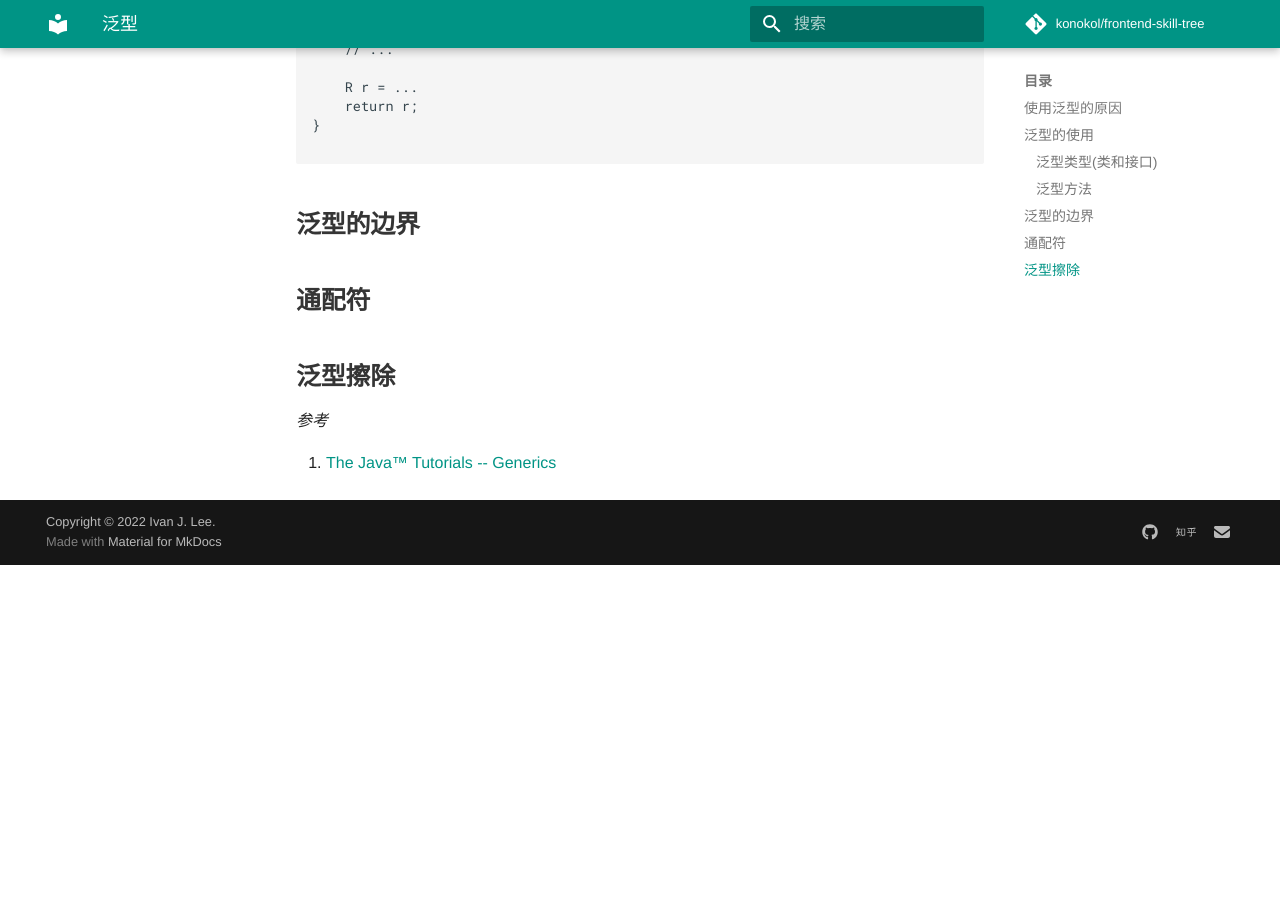
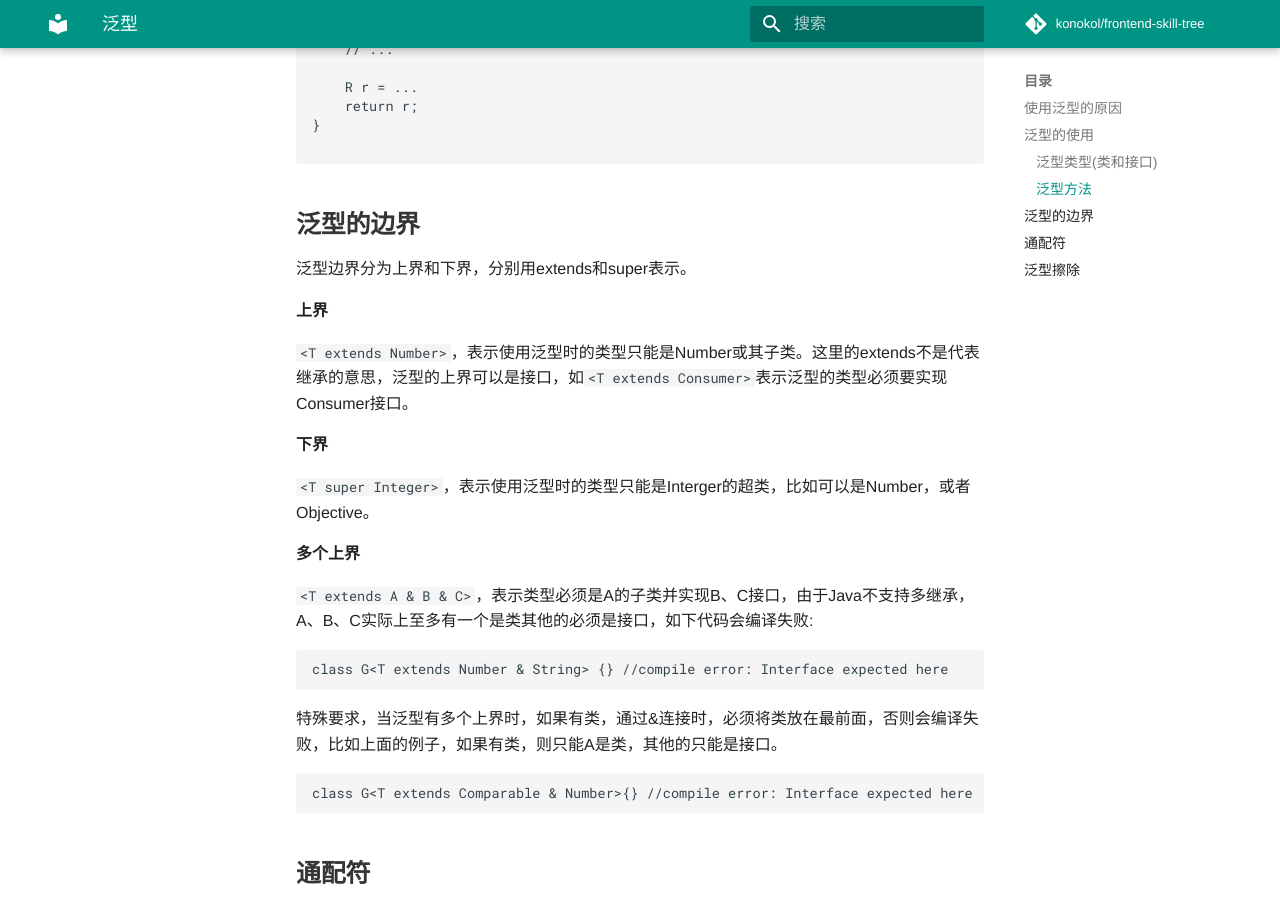
Before and after one commit to konokol/frontend-skill-tree, an MkDocs documentation site: the page built from docs/Java/1-Basic/04-Generics.md, in a window 1280 px wide and 900 px high, scrolled down 1952 px. Built offline with MkDocs 1.6.1 and Material for MkDocs 9.7.7, drawn with Linux system fonts in a browser that asks for light colours; some web fonts are replaced; comment, search, counter and statistics services are not loaded; before the commit the page ends 2517 px from its top, so only the background shows below that.

Commit message:
genarics bound

````diff
--- a/docs/Java/1-Basic/04-Generics.md
+++ b/docs/Java/1-Basic/04-Generics.md
@@ -81,6 +81,29 @@ public static <T, R> R func(T param1, Integer param2) {
 
 ## 泛型的边界
 
+泛型边界分为上界和下界，分别用extends和super表示。
+
+**上界**
+
+```<T extends Number>```，表示使用泛型时的类型只能是Number或其子类。这里的extends不是代表继承的意思，泛型的上界可以是接口，如```<T extends Consumer>```表示泛型的类型必须要实现Consumer接口。
+
+**下界**
+
+```<T super Integer>```，表示使用泛型时的类型只能是Interger的超类，比如可以是Number，或者Objective。
+
+**多个上界**
+
+```<T extends A & B & C>```，表示类型必须是A的子类并实现B、C接口，由于Java不支持多继承，A、B、C实际上至多有一个是类其他的必须是接口，如下代码会编译失败:
+
+```Java
+class G<T extends Number & String> {} //compile error: Interface expected here
+```
+
+特殊要求，当泛型有多个上界时，如果有类，通过&连接时，必须将类放在最前面，否则会编译失败，比如上面的例子，如果有类，则只能A是类，其他的只能是接口。
+
+```Java
+class G<T extends Comparable & Number>{} //compile error: Interface expected here
+```
 
 ## 通配符
 
````
